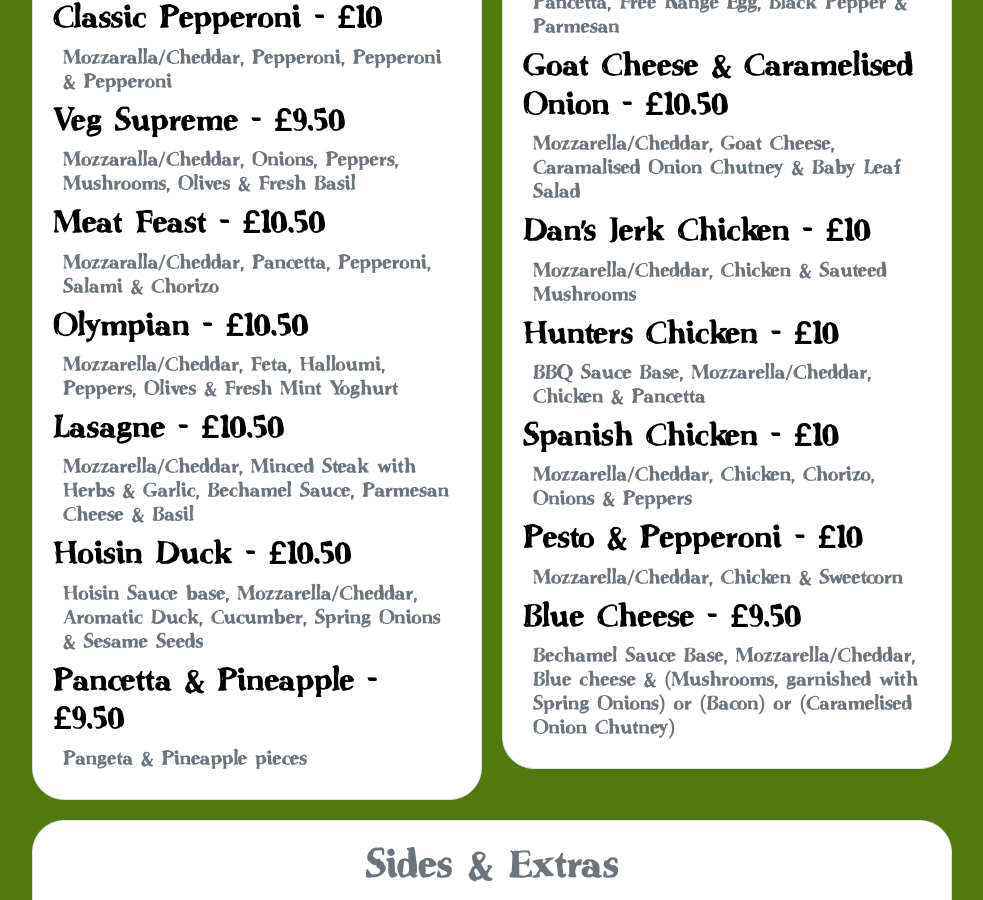
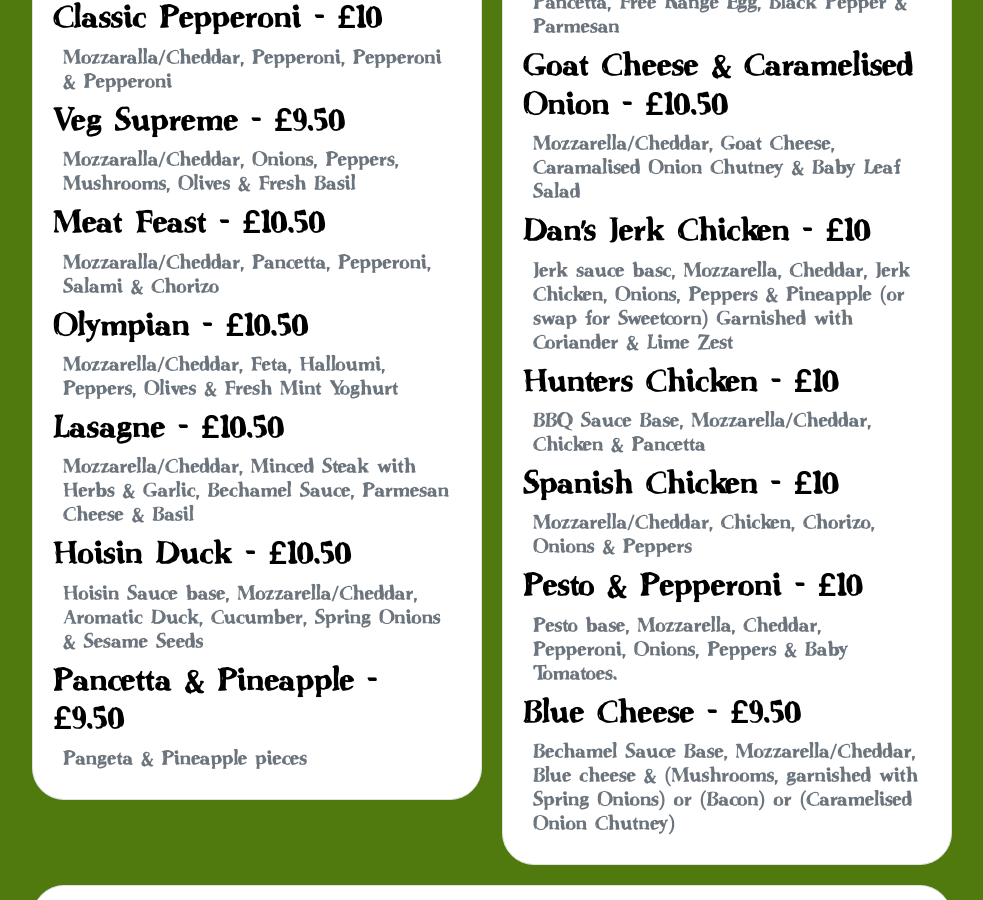
Before and after one commit to Blueberry-Click/countrypizza.uk, a Jekyll site: the page built from menu/index.html, in a window 1280 px wide and 900 px high, scrolled down 507 px. Shown: the whole window, without its empty margins (148-1131 px from the left). Built offline with Jekyll 4.4.1, drawn with Linux system fonts in a browser that asks for light colours.

Commit message:
Fix ingredients.

```diff
--- a/menu/index.html
+++ b/menu/index.html
@@ -47,13 +47,14 @@ title: Menu
           <h3 class="col-lg-12 mx-auto fs-5 text-muted">Mozzarella/Cheddar, Goat Cheese, Caramalised Onion Chutney &
             Baby Leaf Salad</h3>
           <h2 class="text-body-emphasis">Dan's Jerk Chicken - £10</h2>
-          <h3 class="col-lg-12 mx-auto fs-5 text-muted">Mozzarella/Cheddar, Chicken & Sauteed Mushrooms</h3>
+          <h3 class="col-lg-12 mx-auto fs-5 text-muted">Jerk sauce basc, Mozzarella, Cheddar, Jerk Chicken, Onions, Peppers &
+            Pineapple (or swap for Sweetcorn) Garnished with Coriander & Lime Zest</h3>
           <h2 class="text-body-emphasis">Hunters Chicken - £10</h2>
           <h3 class="col-lg-12 mx-auto fs-5 text-muted">BBQ Sauce Base, Mozzarella/Cheddar, Chicken & Pancetta</h3>
           <h2 class="text-body-emphasis">Spanish Chicken - £10</h2>
           <h3 class="col-lg-12 mx-auto fs-5 text-muted">Mozzarella/Cheddar, Chicken, Chorizo, Onions & Peppers</h3>
           <h2 class="text-body-emphasis">Pesto & Pepperoni - £10</h2>
-          <h3 class="col-lg-12 mx-auto fs-5 text-muted">Mozzarella/Cheddar, Chicken & Sweetcorn</h3>
+          <h3 class="col-lg-12 mx-auto fs-5 text-muted">Pesto base, Mozzarella, Cheddar, Pepperoni, Onions, Peppers & Baby Tomatoes.</h3>
           <h2 class="text-body-emphasis">Blue Cheese - £9.50</h2>
           <h3 class="col-lg-12 mx-auto fs-5 text-muted">Bechamel Sauce Base, Mozzarella/Cheddar, Blue cheese &
             (Mushrooms, garnished with Spring Onions) or (Bacon) or (Caramelised Onion Chutney)</h3>
```
